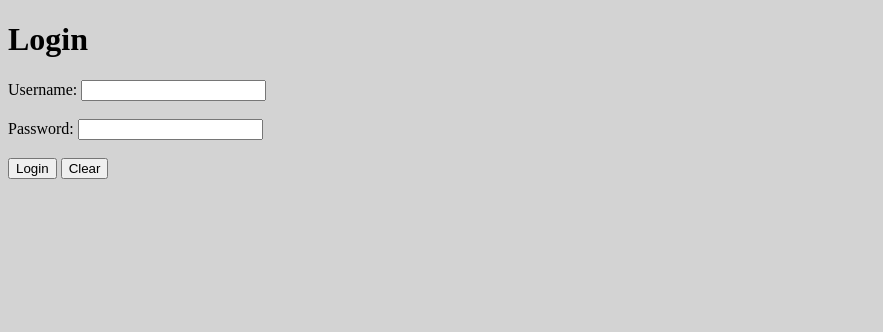
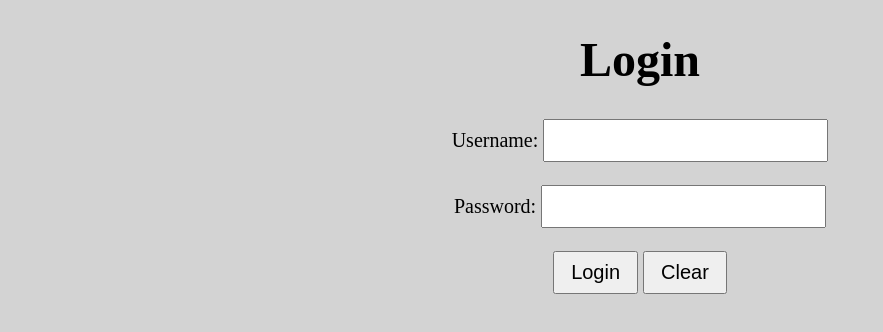
Before and after one commit to Marianna2028/IT1166-Employee-Management-System, a plain HTML site: page index.html in a window 1280 px wide. Shown: the whole page, without its empty margins (0-883 px from the left). Drawn offline with Linux system fonts and the light colour scheme.

Commit message:
Enhance login page styling and layout

```diff
--- a/index.html
+++ b/index.html
@@ -5,23 +5,30 @@
     <title>Login Page</title>
 </head>
 
-<body style="background-color: lightgray;">
+<body style="background-color: lightgray; text-align: center; font-size: 20px;">
 
-    <h1>Login</h1>
+    <h1 style="font-size: 48px;">Login</h1>
 
     <form>
         <label for="username">Username:</label>
-        <input type="text" id="username" name="username">
+        <input type="text" id="username" name="username"
+               style="font-size: 20px; padding: 8px;">
 
         <br><br>
 
         <label for="password">Password:</label>
-        <input type="password" id="password" name="password">
+        <input type="password" id="password" name="password"
+               style="font-size: 20px; padding: 8px;">
 
         <br><br>
 
-        <button type="submit">Login</button>
-        <button type="reset">Clear</button>
+        <button type="submit" style="font-size: 20px; padding: 8px 16px;">
+            Login
+        </button>
+
+        <button type="reset" style="font-size: 20px; padding: 8px 16px;">
+            Clear
+        </button>
     </form>
 
 </body>
```
